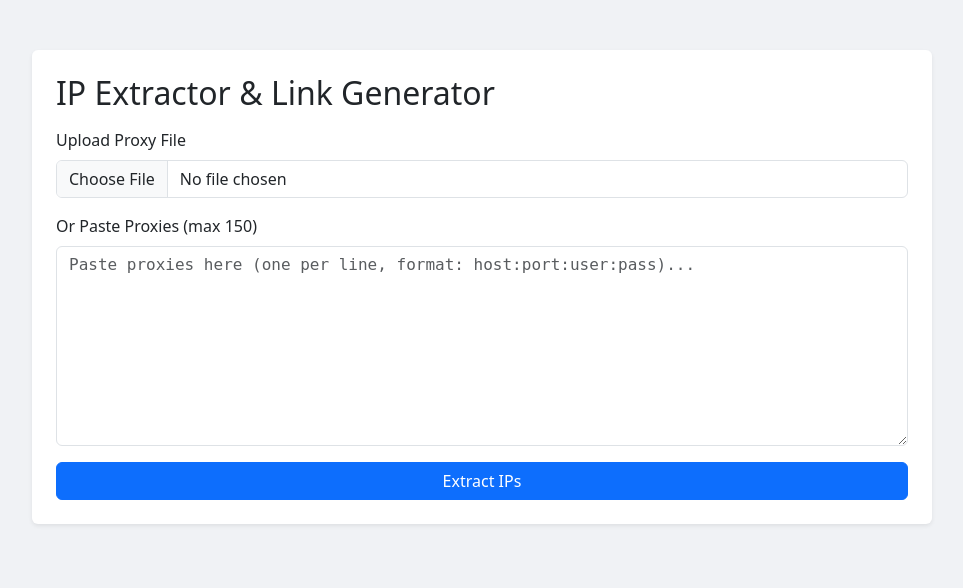
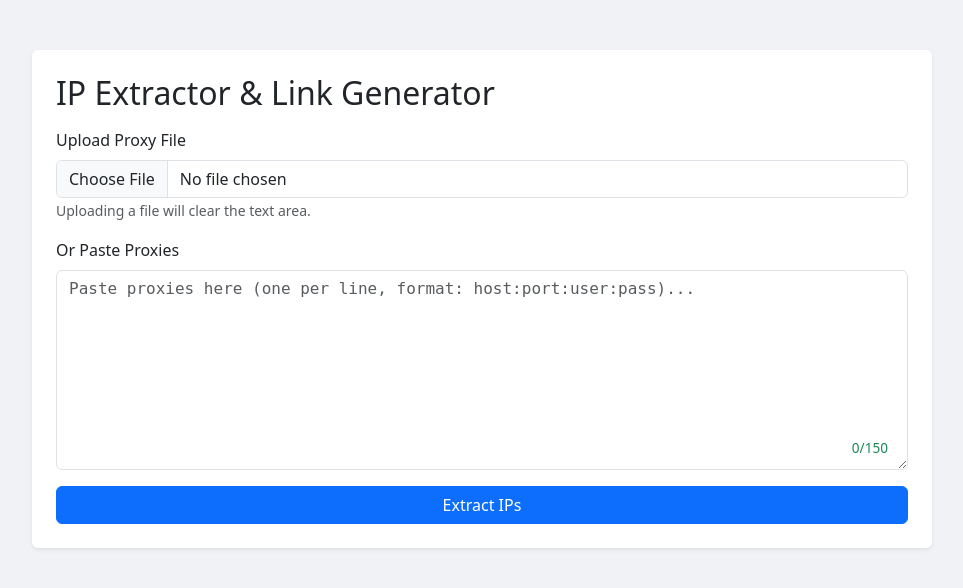
Before and after one commit to elishakip1/checker, a Flask app: page / in a window 1280 px wide. Shown: the top 588 px of the page, without its empty margins (158-1121 px from the left). Run offline with Flask 3, Linux system fonts and the light colour scheme.

Commit message:
Update index.html

```diff
--- a/templates/index.html
+++ b/templates/index.html
@@ -7,8 +7,21 @@
     <link rel="stylesheet" href="https://cdnjs.cloudflare.com/ajax/libs/font-awesome/6.0.0-beta3/css/all.min.css">
     <style>
         body { background-color: #f0f2f5; }
-        .container { margin-top: 50px; max-width: 900px; } /* Wider container */
+        .container { margin-top: 50px; max-width: 900px; }
+        .textarea-container { position: relative; } /* Needed for counter positioning */
         .textarea-box { height: 200px; font-family: monospace; }
+        .proxy-counter { /* Style for the line counter */
+            position: absolute;
+            right: 15px;
+            bottom: 10px;
+            font-size: 0.85rem;
+            color: #6c757d;
+            background: rgba(255, 255, 255, 0.8);
+            padding: 2px 5px;
+            border-radius: 3px;
+        }
+        .counter-error { color: #dc3545; font-weight: bold; } /* Red for over limit */
+        .counter-ok { color: #198754; } /* Green for within limit */
         .table { font-size: 0.9rem; }
         .table td, .table th { vertical-align: middle; }
         .proxy-col { max-width: 300px; overflow: hidden; text-overflow: ellipsis; white-space: nowrap; font-family: monospace;}
@@ -18,14 +31,8 @@
         .copy-success { color: #198754; margin-left: 5px; font-size: 0.8em;}
         .scamalytics-link { text-decoration: none; font-weight: bold; }
         .scamalytics-link:hover { text-decoration: underline; }
-        .checked-row { background-color: #e9f5e9 !important; } /* Light green background for checked rows */
-        .checked-badge {
-            font-size: 0.75em;
-            font-weight: bold;
-            color: #198754;
-            margin-left: 10px;
-            vertical-align: middle;
-        }
+        .checked-row { background-color: #e9f5e9 !important; }
+        .checked-badge { font-size: 0.75em; font-weight: bold; color: #198754; margin-left: 10px; vertical-align: middle; }
     </style>
 </head>
 <body>
@@ -40,11 +47,14 @@
             <div class="mb-3">
                 <label for="proxyfile" class="form-label">Upload Proxy File</label>
                 <input type="file" class="form-control" name="proxyfile" id="proxyfile">
+                 <small class="form-text text-muted">Uploading a file will clear the text area.</small>
             </div>
             <div class="mb-3">
-                <label for="proxytext" class="form-label">Or Paste Proxies (max {{ max_paste }})</label>
-                <textarea name="proxytext" id="proxytext" class="form-control textarea-box"
-                          placeholder="Paste proxies here (one per line, format: host:port:user:pass)..."></textarea>
+                <label for="proxytext" class="form-label">Or Paste Proxies</label>
+                <div class="textarea-container">
+                    <textarea name="proxytext" id="proxytext" class="form-control textarea-box"
+                              placeholder="Paste proxies here (one per line, format: host:port:user:pass)..."
+                              oninput="updateProxyCounter(this)"></textarea> <div class="proxy-counter" id="proxyCounter">0/{{ max_paste }}</div> </div>
             </div>
             <button type="submit" id="submitBtn" class="btn btn-primary w-100">Extract IPs</button>
         </form>
@@ -94,18 +104,58 @@
     </div>
 
     <script>
+        const MAX_LINES = {{ max_paste }}; // Get max lines from Flask
+
+        // Initialize counter on page load
+        document.addEventListener('DOMContentLoaded', (event) => {
+            const textarea = document.getElementById('proxytext');
+            if (textarea) {
+                updateProxyCounter(textarea); // Update based on any initial content (e.g., browser cache)
+            }
+             // Clear textarea if file is selected
+            const fileInput = document.getElementById('proxyfile');
+             if(fileInput) {
+                 fileInput.addEventListener('change', function() {
+                     if (this.files && this.files.length > 0) {
+                         textarea.value = ''; // Clear text area
+                         updateProxyCounter(textarea); // Reset counter
+                     }
+                 });
+             }
+        });
+
+        function updateProxyCounter(textarea) {
+            // Split by newline, filter out empty lines
+            const lines = textarea.value.split('\n').filter(line => line.trim() !== '');
+            const count = lines.length;
+            const counterElement = document.getElementById('proxyCounter');
+            const submitButton = document.getElementById('submitBtn');
+
+            counterElement.textContent = `${count}/${MAX_LINES}`;
+
+            if (count > MAX_LINES) {
+                counterElement.classList.add('counter-error');
+                counterElement.classList.remove('counter-ok');
+                submitButton.disabled = true; // Disable submit button
+            } else {
+                counterElement.classList.remove('counter-error');
+                counterElement.classList.add('counter-ok');
+                submitButton.disabled = false; // Enable submit button
+            }
+        }
+
         function copyToClipboard(textToCopy, iconElement) {
             navigator.clipboard.writeText(textToCopy).then(() => {
-                // Indicate success visually next to the icon
-                const successSpan = iconElement.nextElementSibling; // Get the span next to the icon
+                const successSpan = iconElement.nextElementSibling;
                 if (successSpan && successSpan.classList.contains('copy-success')) {
+                    // Clear other potential "Copied!" messages in the same row
+                    const otherSpans = iconElement.closest('tr').querySelectorAll('.copy-success');
+                    otherSpans.forEach(span => span.textContent = '');
+                    // Show success message
                     successSpan.textContent = 'Copied!';
-                    // Remove the message after a short delay
-                    setTimeout(() => {
-                        successSpan.textContent = '';
-                    }, 1500);
+                    setTimeout(() => { successSpan.textContent = ''; }, 1500);
                 }
-                // Optional: change icon briefly
+                // Optional: icon change
                 iconElement.classList.remove('fa-copy');
                 iconElement.classList.add('fa-check');
                 setTimeout(() => {
@@ -117,9 +167,7 @@
                 const successSpan = iconElement.nextElementSibling;
                  if (successSpan && successSpan.classList.contains('copy-success')) {
                     successSpan.textContent = 'Error!';
-                     setTimeout(() => {
-                        successSpan.textContent = '';
-                    }, 1500);
+                     setTimeout(() => { successSpan.textContent = ''; }, 1500);
                 }
             });
         }
@@ -130,7 +178,7 @@
                 row.classList.add('checked-row');
                 const badge = row.querySelector('.checked-badge');
                 if (badge) {
-                    badge.style.display = 'inline'; // Show the checked badge
+                    badge.style.display = 'inline';
                 }
             }
         }
```
